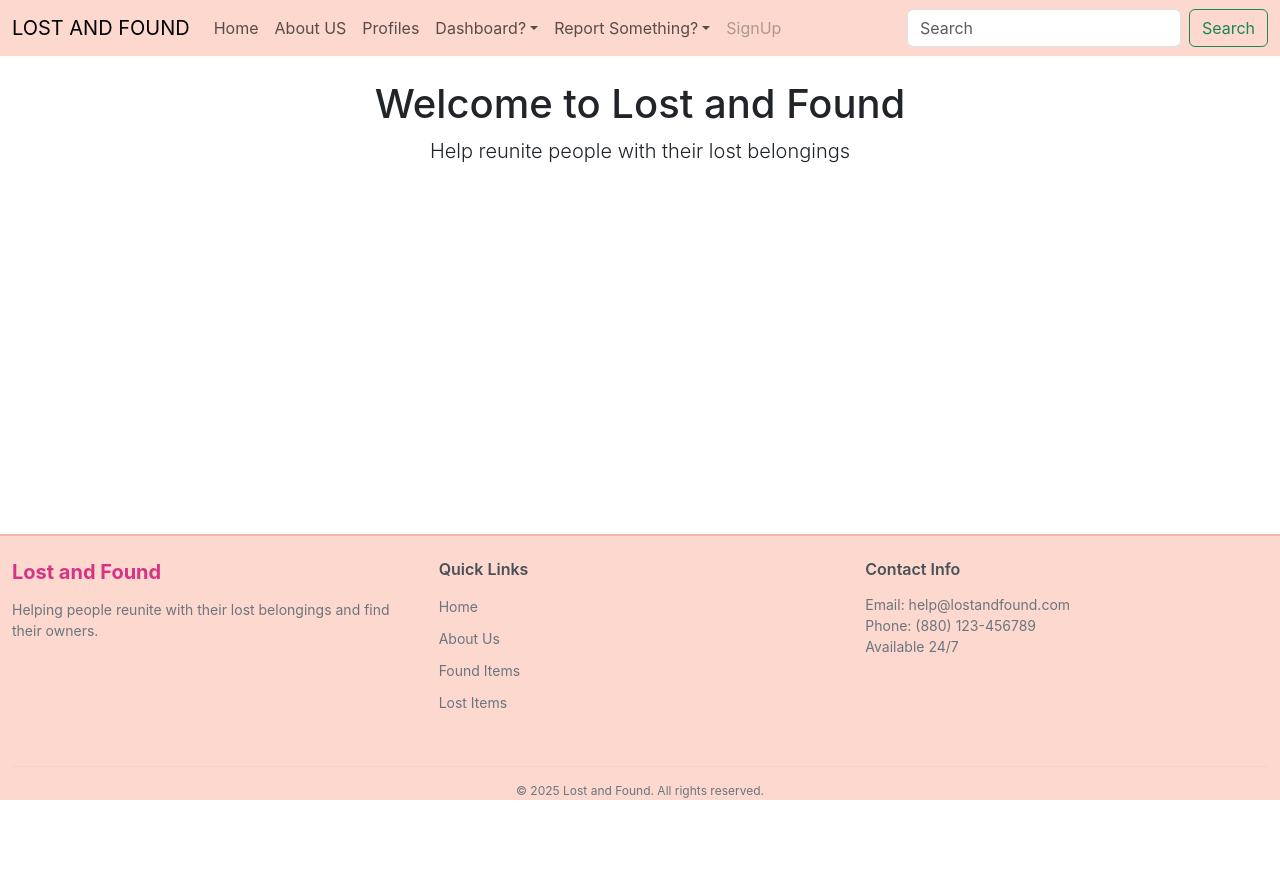
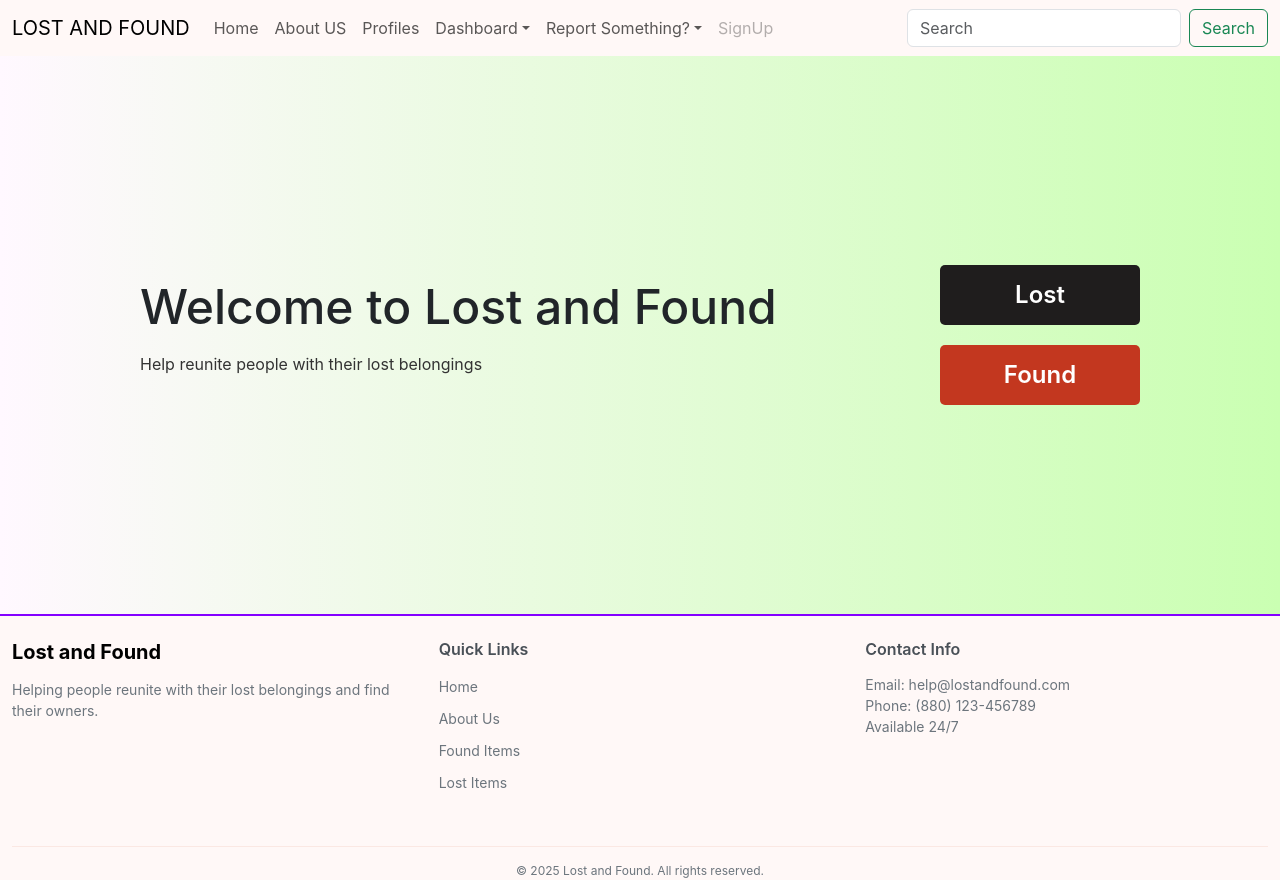
Before and after one commit to Fahim-Codespace/Haralo, a React (Create React App) app: page / in a window 1280 px wide. Before the commit the page ends 800 px from the top, so only its background shows below. Built offline with nearby package versions, Linux system fonts and the light colour scheme.

Commit message:
Front Page Adjustment (design)

```diff
--- a/src/components/navigation.js
+++ b/src/components/navigation.js
@@ -8,7 +8,7 @@ import NavDropdown from 'react-bootstrap/NavDropdown';
 const Navigation = () => {
     return (
         <div>
-            <Navbar expand="lg" style={{ backgroundColor: '#fcd8cfff' }}>
+            <Navbar expand="lg" style={{ backgroundColor: 'rgb(255, 248, 247)' }}>
   <Container fluid>
     <Navbar.Brand href="#">LOST AND FOUND</Navbar.Brand>
     <Navbar.Toggle aria-controls="navbarScroll" />
@@ -22,7 +22,7 @@ const Navigation = () => {
         <Nav.Link href="#action2">About US</Nav.Link>
         <Nav.Link href="#action2">Profiles</Nav.Link>
 
-        <NavDropdown title="Dashboard?" id="navbarScrollingDropdown">
+        <NavDropdown title="Dashboard" id="navbarScrollingDropdown">
           <NavDropdown.Item href="#action3">FOUND</NavDropdown.Item>
           <NavDropdown.Item href="#action4">LOST</NavDropdown.Item>
         </NavDropdown>
--- a/src/css/footer.module.css
+++ b/src/css/footer.module.css
@@ -1,13 +1,13 @@
 /* Footer Styles */
 .footer {
-    background-color: #fcd8cfff;
+    background-color: rgb(255, 248, 247);
     margin-top: auto;
     color: #333;
-    border-top: 2px solid #f0b8a6;
+    border-top: 2px solid #8400ff;
 }
 
 .footerTitle {
-    color: #d63384;
+    color: #000000;
     font-weight: bold;
     margin-bottom: 15px;
 }
--- /dev/null
+++ b/src/css/homeCSS.module.css
@@ -0,0 +1,74 @@
+
+.pageContainer {
+  min-height: 110vh;
+  display: flex;
+  flex-direction: column;
+}
+
+.gradientArea {
+  flex: 1;
+  background: linear-gradient(to left, #caffb2, #fff8ff);
+  display: flex;
+  justify-content: center;
+  align-items: center;
+}
+
+.centeredContent {
+  display: flex;
+  align-items: center;
+  justify-content: center;
+  gap: 80px;
+  max-width: 1000px;
+  width: 90%;
+  margin: 0 auto;
+}
+
+.textSection {
+  text-align: left;
+  flex: 1;
+}
+
+.textSection h1 {
+  font-size: 3rem;
+  margin-bottom: 1rem;
+}
+
+.textSection p {
+  font-size: 1rem;
+  color: #333;
+}
+
+.buttonsSection {
+  display: flex;
+  flex-direction: column;
+  gap: 20px;
+}
+
+.actionBtn {
+  padding: 12px 24px;
+  font-size: 16px;
+  border: none;
+  border-radius: 5px;
+  cursor: pointer;
+  color: white;
+  transition: 0.2s ease;
+  min-width: 200px;
+  text-align: center;
+}
+
+.lostBtn {
+  background-color: #1f1d1d;
+  font-weight: 600;
+  font-size: x-large;
+}
+
+.foundBtn {
+  background-color: #c3371f;
+  font-weight: 600;
+  font-size: x-large;
+}
+
+.actionBtn:hover {
+  transform: scale(1.05);
+  box-shadow: 0 2px 10px rgba(0, 0, 0, 0.2);
+}
--- a/src/pages/Home.js
+++ b/src/pages/Home.js
@@ -1,22 +1,25 @@
-// src/pages/Home.js
 import React from 'react';
 import Navigation from '../components/navigation';
 import Footer from '../components/footer';
+import styles from '../css/homeCSS.module.css';
 
 function Home() {
   return (
-    <div className="d-flex flex-column min-vh-100">
+    <div className={styles.pageContainer}>
       <Navigation />
 
-      {/* Main content area */}
-      <main className="flex-grow-1">
-        <div className="container mt-4">
-          <div className="text-center">
+      <div className={styles.gradientArea}>
+        <div className={styles.centeredContent}>
+          <div className={styles.textSection}>
             <h1>Welcome to Lost and Found</h1>
-            <p className="lead">Help reunite people with their lost belongings</p>
+            <p>Help reunite people with their lost belongings</p>
+          </div>
+          <div className={styles.buttonsSection}>
+            <button className={`${styles.actionBtn} ${styles.lostBtn}`}>Lost </button>
+            <button className={`${styles.actionBtn} ${styles.foundBtn}`}>Found</button>
           </div>
         </div>
-      </main>
+      </div>
 
       <Footer />
     </div>
```
